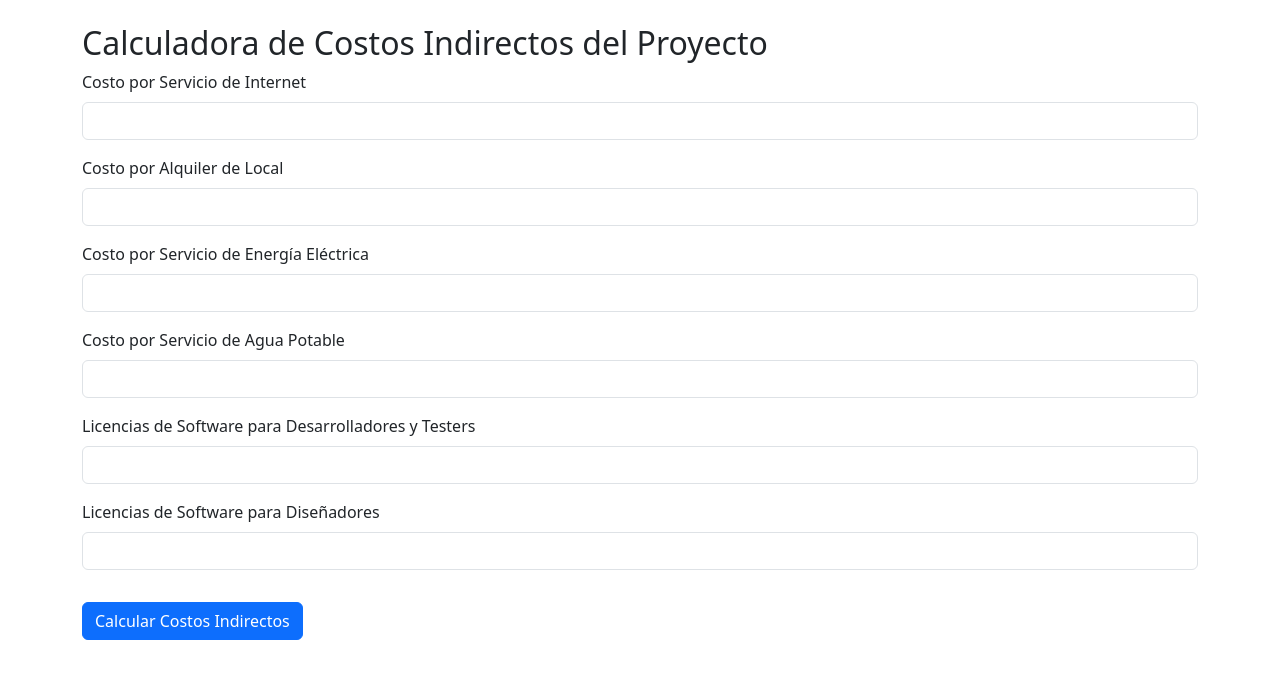
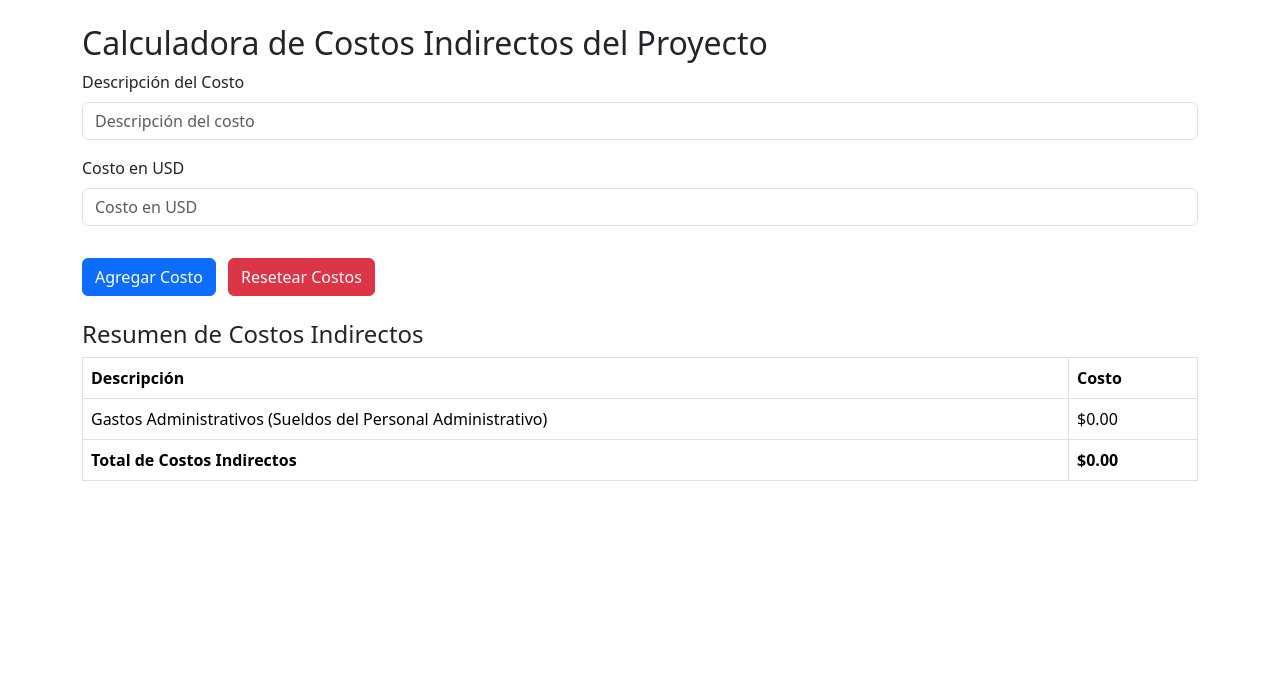
Before and after one commit to adogrz/ProyectoSIC2024, a Django app: page /calcular_costos_indirectos/ in a window 1280 px wide. Shown: the part 84-763 px from the top of the page. Run offline with Django 5.2, Linux system fonts and the light colour scheme; data that the repository does not hold is empty; some libraries are stand-ins or nearby versions.

Commit message:
Mejorado calculo de costos indirectos

```diff
--- a/costos/templates/calcular_costos_indirectos.html
+++ b/costos/templates/calcular_costos_indirectos.html
@@ -4,37 +4,20 @@
     <div class="container mt-4">
         <h2>Calculadora de Costos Indirectos del Proyecto</h2>
 
-        <!-- Inputs para ingresar los costos indirectos -->
+        <!-- Inputs para ingresar nuevos costos -->
         <div class="mb-3">
-            <label for="costo_internet" class="form-label">Costo por Servicio de Internet</label>
-            <input type="number" id="costo_internet" class="form-control" min="0" step="0.01">
+            <label for="descripcion_costo" class="form-label">Descripción del Costo</label>
+            <input type="text" id="descripcion_costo" class="form-control" placeholder="Descripción del costo">
         </div>
         <div class="mb-3">
-            <label for="costo_alquiler" class="form-label">Costo por Alquiler de Local</label>
-            <input type="number" id="costo_alquiler" class="form-control" min="0" step="0.01">
+            <label for="costo_usd" class="form-label">Costo en USD</label>
+            <input type="number" id="costo_usd" class="form-control" min="0" step="0.01" placeholder="Costo en USD">
         </div>
-        <div class="mb-3">
-            <label for="costo_energia" class="form-label">Costo por Servicio de Energía Eléctrica</label>
-            <input type="number" id="costo_energia" class="form-control" min="0" step="0.01">
-        </div>
-        <div class="mb-3">
-            <label for="costo_agua" class="form-label">Costo por Servicio de Agua Potable</label>
-            <input type="number" id="costo_agua" class="form-control" min="0" step="0.01">
-        </div>
-        <div class="mb-3">
-            <label for="costo_licencias_desarrollo" class="form-label">Licencias de Software para Desarrolladores y Testers</label>
-            <input type="number" id="costo_licencias_desarrollo" class="form-control" min="0" step="0.01">
-        </div>
-        <div class="mb-3">
-            <label for="costo_licencias_diseno" class="form-label">Licencias de Software para Diseñadores</label>
-            <input type="number" id="costo_licencias_diseno" class="form-control" min="0" step="0.01">
-        </div>
-
-        <!-- Botón para calcular los costos -->
-        <button type="button" class="btn btn-primary mt-3" onclick="calcularCostosIndirectos()">Calcular Costos Indirectos</button>
+        <button type="button" class="btn btn-primary mt-3" onclick="agregarCosto()">Agregar Costo</button>
+        <button type="button" class="btn btn-danger mt-3 ms-2" onclick="resetearCostos()">Resetear Costos</button>
 
         <!-- Tabla de resultados -->
-        <div id="tabla_resultados" style="display: none;" class="mt-4">
+        <div id="tabla_resultados" class="mt-4">
             <h4>Resumen de Costos Indirectos</h4>
             <table class="table table-bordered">
                 <thead>
@@ -43,31 +26,7 @@
                     <th>Costo</th>
                 </tr>
                 </thead>
-                <tbody>
-                <tr>
-                    <td>Servicio de Internet</td>
-                    <td id="resultado_internet">$0.00</td>
-                </tr>
-                <tr>
-                    <td>Alquiler de Local</td>
-                    <td id="resultado_alquiler">$0.00</td>
-                </tr>
-                <tr>
-                    <td>Servicio de Energía Eléctrica</td>
-                    <td id="resultado_energia">$0.00</td>
-                </tr>
-                <tr>
-                    <td>Servicio de Agua Potable</td>
-                    <td id="resultado_agua">$0.00</td>
-                </tr>
-                <tr>
-                    <td>Licencias de Software para Desarrolladores y Testers</td>
-                    <td id="resultado_licencias_desarrollo">$0.00</td>
-                </tr>
-                <tr>
-                    <td>Licencias de Software para Diseñadores</td>
-                    <td id="resultado_licencias_diseno">$0.00</td>
-                </tr>
+                <tbody id="cuerpo_tabla">
                 <tr>
                     <td>Gastos Administrativos (Sueldos del Personal Administrativo)</td>
                     <td id="resultado_administrativo">${{ gasto_administrativo|floatformat:2 }}</td>
@@ -87,33 +46,76 @@
         // Variable para almacenar el gasto administrativo cargado desde el servidor
         const gastoAdministrativo = parseFloat("{{ gasto_administrativo|floatformat:2 }}");
 
-        function calcularCostosIndirectos() {
-            // Obtener los valores de los inputs
-            const costoInternet = parseFloat(document.getElementById("costo_internet").value) || 0;
-            const costoAlquiler = parseFloat(document.getElementById("costo_alquiler").value) || 0;
-            const costoEnergia = parseFloat(document.getElementById("costo_energia").value) || 0;
-            const costoAgua = parseFloat(document.getElementById("costo_agua").value) || 0;
-            const costoLicenciasDesarrollo = parseFloat(document.getElementById("costo_licencias_desarrollo").value) || 0;
-            const costoLicenciasDiseno = parseFloat(document.getElementById("costo_licencias_diseno").value) || 0;
+        // Inicializar total con el costo administrativo
+        let totalCostosIndirectos = gastoAdministrativo;
 
-            // Mostrar cada costo en la tabla de resultados
-            document.getElementById("resultado_internet").innerText = `$${costoInternet.toFixed(2)}`;
-            document.getElementById("resultado_alquiler").innerText = `$${costoAlquiler.toFixed(2)}`;
-            document.getElementById("resultado_energia").innerText = `$${costoEnergia.toFixed(2)}`;
-            document.getElementById("resultado_agua").innerText = `$${costoAgua.toFixed(2)}`;
-            document.getElementById("resultado_licencias_desarrollo").innerText = `$${costoLicenciasDesarrollo.toFixed(2)}`;
-            document.getElementById("resultado_licencias_diseno").innerText = `$${costoLicenciasDiseno.toFixed(2)}`;
-            document.getElementById("resultado_administrativo").innerText = `$${gastoAdministrativo.toFixed(2)}`;
+        // Cargar los costos previamente ingresados desde LocalStorage
+        window.onload = function() {
+            cargarCostosDesdeLocalStorage();
+            actualizarTotal();
+        };
 
-            // Calcular el total de costos indirectos
-            const totalCostosIndirectos = costoInternet + costoAlquiler + costoEnergia + costoAgua +
-                costoLicenciasDesarrollo + costoLicenciasDiseno + gastoAdministrativo;
+        // Función para agregar un nuevo costo
+        function agregarCosto() {
+            const descripcion = document.getElementById('descripcion_costo').value;
+            const costo = parseFloat(document.getElementById('costo_usd').value) || 0;
 
-            // Mostrar el total en la tabla
-            document.getElementById("total_costos_indirectos").innerText = `$${totalCostosIndirectos.toFixed(2)}`;
+            if (descripcion && costo > 0) {
+                // Agregar nueva fila a la tabla
+                const fila = `<tr><td>${descripcion}</td><td>$${costo.toFixed(2)}</td></tr>`;
+                document.getElementById('cuerpo_tabla').insertAdjacentHTML('beforeend', fila);
 
-            // Mostrar la tabla de resultados
-            document.getElementById("tabla_resultados").style.display = "block";
+                // Actualizar total
+                totalCostosIndirectos += costo;
+                actualizarTotal();
+
+                // Guardar costo en LocalStorage
+                guardarCostoEnLocalStorage(descripcion, costo);
+
+                // Limpiar los inputs
+                document.getElementById('descripcion_costo').value = '';
+                document.getElementById('costo_usd').value = '';
+            } else {
+                alert("Por favor, ingrese una descripción y un costo válido.");
+            }
+        }
+
+        // Función para actualizar el total
+        function actualizarTotal() {
+            document.getElementById('total_costos_indirectos').innerText = `$${totalCostosIndirectos.toFixed(2)}`;
+        }
+
+        // Guardar costo en LocalStorage
+        function guardarCostoEnLocalStorage(descripcion, costo) {
+            let costos = JSON.parse(localStorage.getItem('costosIndirectos')) || [];
+            costos.push({ descripcion, costo });
+            localStorage.setItem('costosIndirectos', JSON.stringify(costos));
+        }
+
+        // Cargar los costos desde LocalStorage
+        function cargarCostosDesdeLocalStorage() {
+            let costos = JSON.parse(localStorage.getItem('costosIndirectos')) || [];
+            costos.forEach(costoObj => {
+                const fila = `<tr><td>${costoObj.descripcion}</td><td>$${parseFloat(costoObj.costo).toFixed(2)}</td></tr>`;
+                document.getElementById('cuerpo_tabla').insertAdjacentHTML('beforeend', fila);
+                totalCostosIndirectos += parseFloat(costoObj.costo);
+            });
+        }
+
+        // Función para resetear todos los costos excepto los administrativos
+        function resetearCostos() {
+            // Limpiar las filas de la tabla (excepto la de gastos administrativos)
+            const cuerpoTabla = document.getElementById('cuerpo_tabla');
+            while (cuerpoTabla.rows.length > 1) {
+                cuerpoTabla.deleteRow(1);
+            }
+
+            // Reiniciar el total a solo gastos administrativos
+            totalCostosIndirectos = gastoAdministrativo;
+            actualizarTotal();
+
+            // Limpiar LocalStorage
+            localStorage.removeItem('costosIndirectos');
         }
     </script>
 {% endblock %}
```
